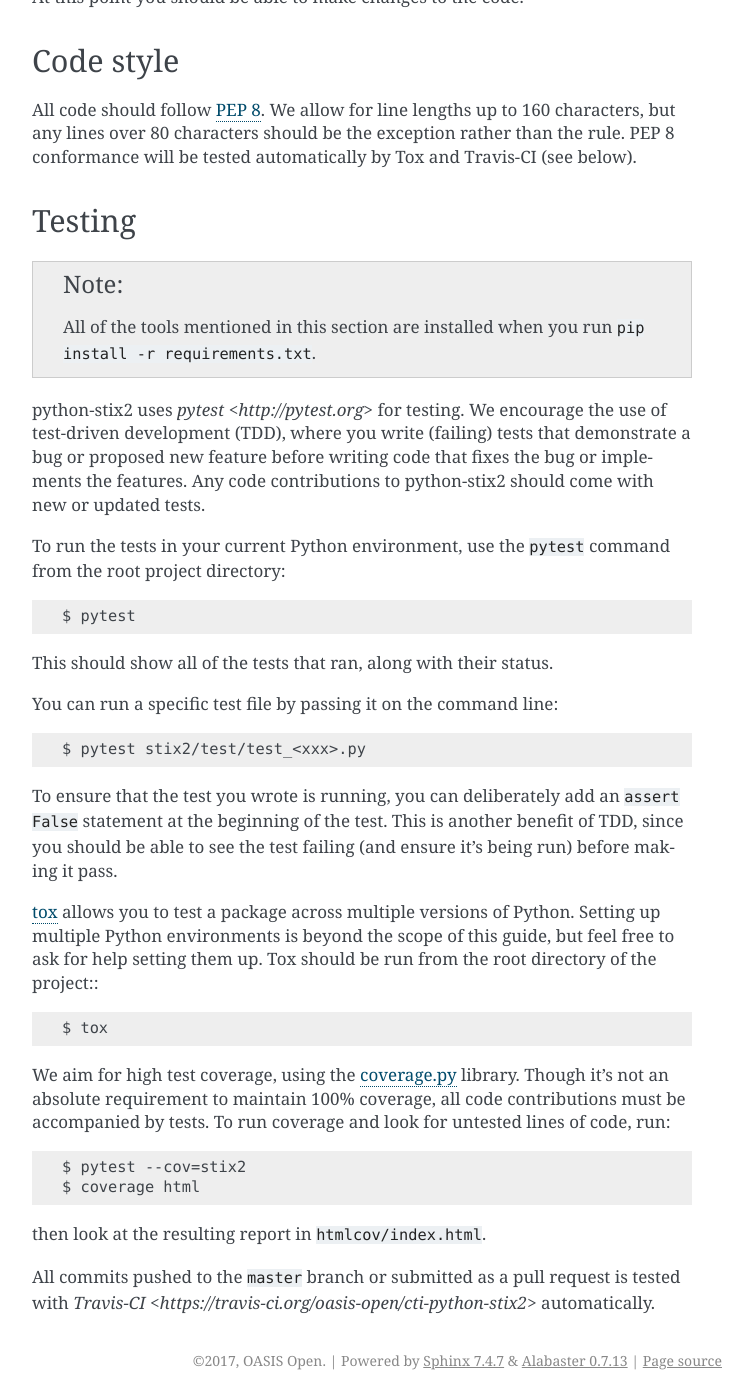
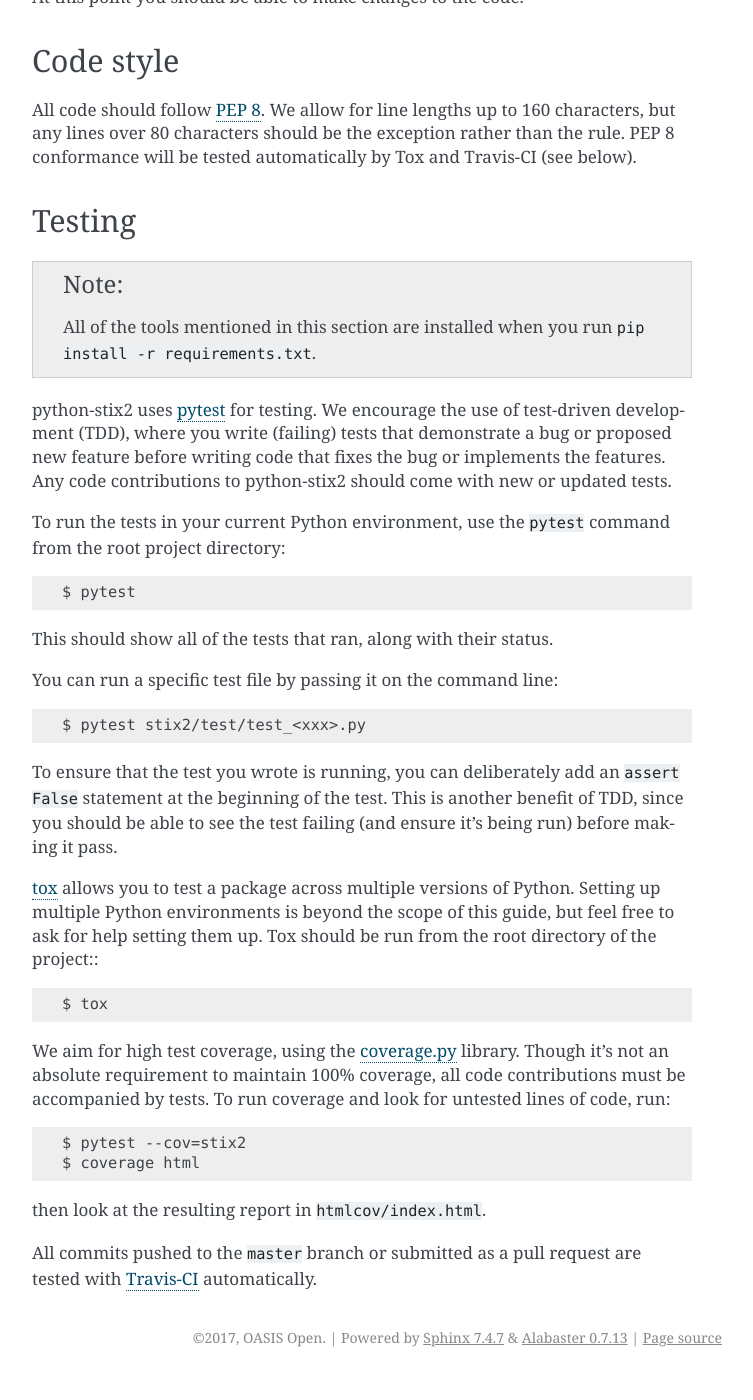
Before and after one commit to oasis-open/cti-python-stix2, a Sphinx documentation site: the page built from docs/contributing.rst, in a window 1280 px wide and 1400 px high, scrolled down 747 px. Shown: the whole window, without its empty margins (388-1141 px from the left). Built offline with Sphinx 7.4.7, drawn with Linux system fonts in a browser that asks for light colours; after the commit the page ends 2124 px from its top, so only the background shows below that; some of the changed text lies outside the part shown.

Commit message:
Add navigation to sidebar, fix typos

```diff
--- a/docs/conf.py
+++ b/docs/conf.py
@@ -16,6 +16,14 @@
 todo_include_todos = False
 
 html_theme = 'alabaster'
+html_sidebars = {
+    '**': [
+        'about.html',
+        'navigation.html',
+        'relations.html',
+        'searchbox.html',
+    ]
+}
 
 latex_elements = {}
 latex_documents = [
--- a/docs/contributing.rst
+++ b/docs/contributing.rst
@@ -48,7 +48,7 @@
     All of the tools mentioned in this section are installed when you run ``pip
     install -r requirements.txt``.
 
-python-stix2 uses `pytest <http://pytest.org>` for testing.  We encourage the
+python-stix2 uses `pytest <http://pytest.org>`_ for testing.  We encourage the
 use of test-driven development (TDD), where you write (failing) tests that
 demonstrate a bug or proposed new feature before writing code that fixes the bug
 or implements the features. Any code contributions to python-stix2 should come
@@ -88,6 +88,6 @@
 
 then look at the resulting report in ``htmlcov/index.html``.
 
-All commits pushed to the ``master`` branch or submitted as a pull request is
-tested with `Travis-CI <https://travis-ci.org/oasis-open/cti-python-stix2>`
+All commits pushed to the ``master`` branch or submitted as a pull request are
+tested with `Travis-CI <https://travis-ci.org/oasis-open/cti-python-stix2>`_
 automatically.
--- a/docs/datastore_api.rst
+++ b/docs/datastore_api.rst
@@ -36,4 +36,4 @@
 
 Additionally, the python-stix2 library will contain a "composite" data store,
 which implements the DataStore API while delegating functionality to one or more
-"child" data store.
+"child" data stores.
```
